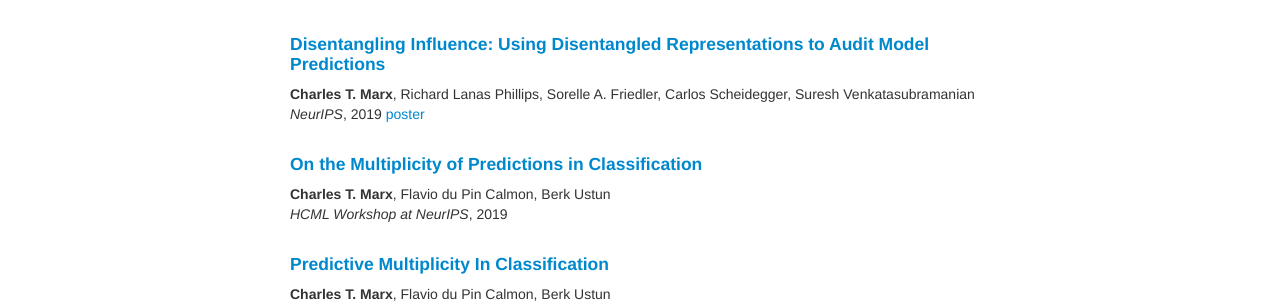
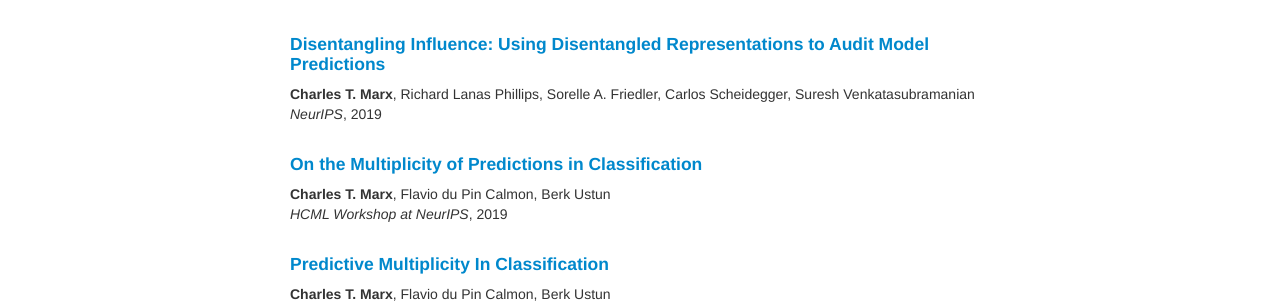
Before and after one commit to charliemarx/charliemarx.github.io, a Jekyll site: the page built from pages/pubs.md, in a window 1280 px wide. Shown: the part 128-431 px from the top of the page. Built offline with Jekyll 4.4.1, drawn with Linux system fonts in a browser that asks for light colours.

Commit message:
removing poster link

```diff
--- a/pages/pubs.md
+++ b/pages/pubs.md
@@ -7,7 +7,6 @@
 #### <a href="{{ BASE_PATH }}/assets/disentangling_influence.pdf">Disentangling Influence: Using Disentangled Representations to Audit Model Predictions</a>
 **Charles T. Marx**, Richard Lanas Phillips, Sorelle A. Friedler, Carlos Scheidegger, Suresh Venkatasubramanian
 *NeurIPS*, 2019
-<a href="{{ BASE_PATH }}/assets/neurips2019_poster.pdf">poster</a>
 <br />
 <br />
 
```
